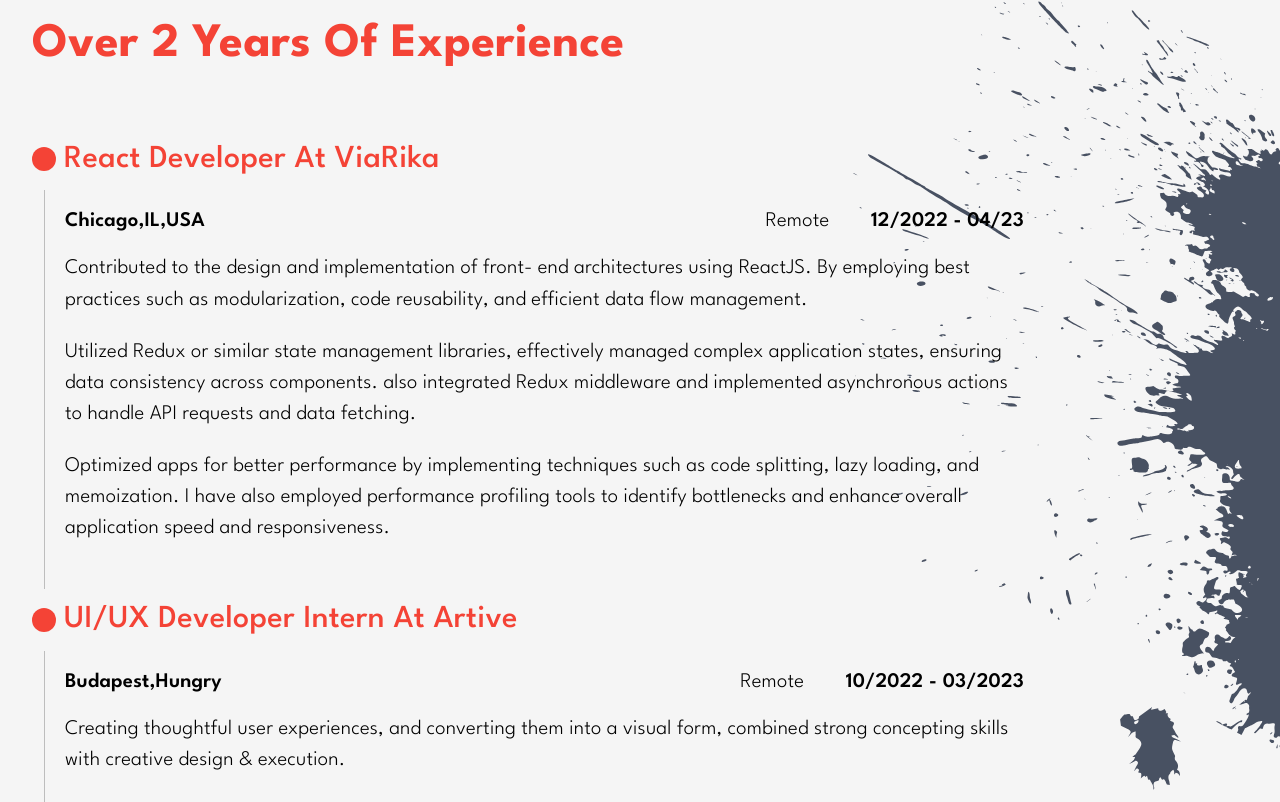
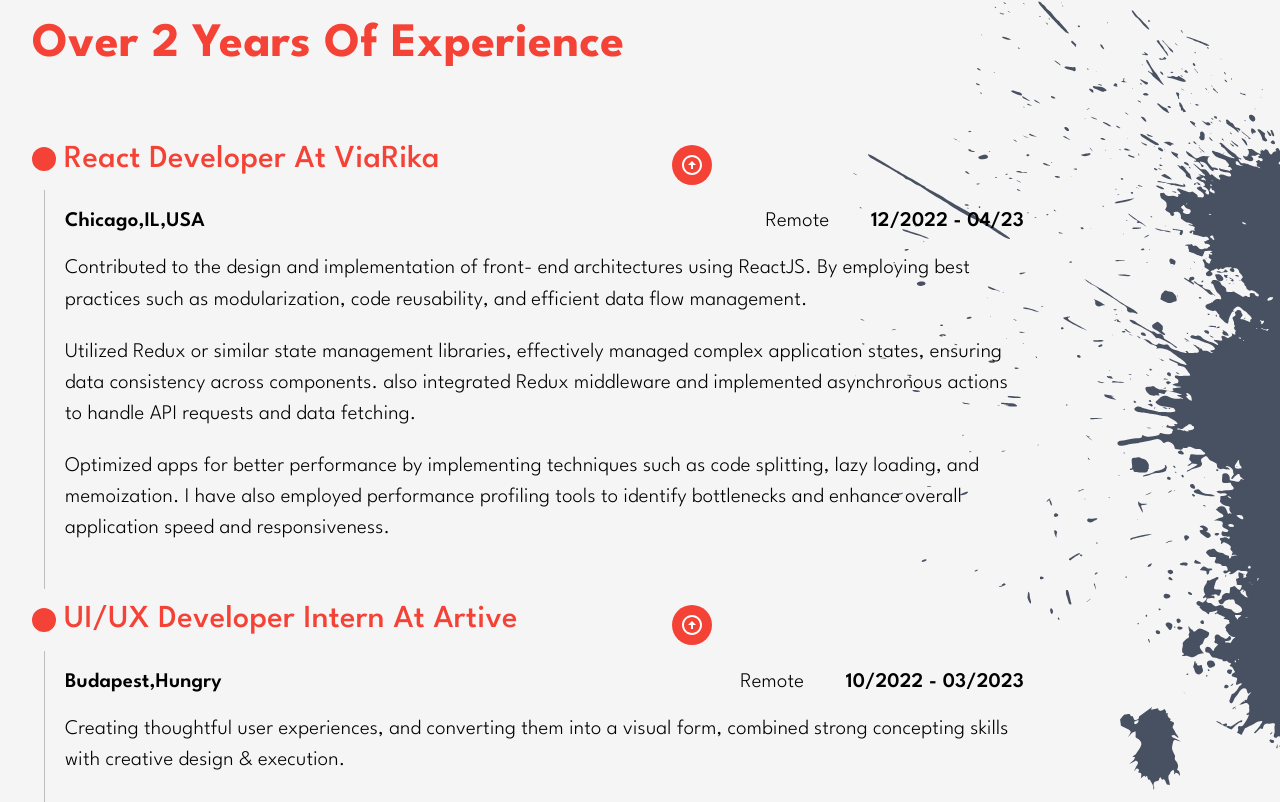
Before and after one commit to GeekkyCoder/Portfolio-2023, a React (Vite) app: page / in a window 1280 px wide. Shown: the part 1398-2200 px from the top of the page. Built offline with nearby package versions, Linux system fonts and the light colour scheme.

Commit message:
added toggle option for experience section

```diff
--- a/src/components/experience/stepper/data.ts
+++ b/src/components/experience/stepper/data.ts
@@ -1,15 +1,18 @@
-type Steps = {
-    label:string,
-    location:string,
-    type:string,
-    description1?:string,
-    description2?:string,
-    description3?:string,
-    duration:string,
-}
+export type Steps = {
+  id: number;
+  label: string;
+  location: string;
+  type: string;
+  description1?: string;
+  description2?: string;
+  description3?: string;
+  duration: string;
+  show: boolean;
+};
 
-export const steps:Steps[] = [
+export const steps: Steps[] = [
   {
+    id: 1,
     label: "React Developer At ViaRika",
     location: "Chicago,IL,USA",
     type: "Remote",
@@ -28,8 +31,10 @@ export const steps:Steps[] = [
                 memoization. I have also employed performance profiling
                 tools to identify bottlenecks and enhance overall
                 application speed and responsiveness.`,
+    show: true,
   },
   {
+    id: 2,
     label: "UI/UX Developer Intern At Artive",
     location: "Budapest,Hungry",
     type: "Remote",
@@ -43,14 +48,16 @@ export const steps:Steps[] = [
       mockups, and optimized graphics production.`,
     description3: `Communicating design strategy, rationale, and
       perspective and presenting UX and UI design concept.`,
+    show: true,
   },
   {
+    id: 3,
     label: "React Developer Intern At Hostelin",
     location: "Jamshoro,Pakistan",
     type: "Onsite",
     duration: "10/2022 - 30/2022",
     description1: `During my internship as a React developer At Hostelin, I had the invaluable opportunity to immerse myself in the world of web development and gain practical experience working with one of the most popular JavaScript libraries.`,
     description2: `One of the highlights of my internship was diving into the intricacies of React's component-based architecture. I became proficient in breaking down complex user interfaces into smaller, reusable components, fostering a modular and efficient development approach.`,
-      // description2: "",
+    show: true,
   },
 ];
--- a/src/components/experience/stepper/stepper.component.tsx
+++ b/src/components/experience/stepper/stepper.component.tsx
@@ -1,3 +1,5 @@
+import { useState } from "react";
+
 import {
   Box,
   Typography,
@@ -5,14 +7,26 @@ import {
   StepLabel,
   StepContent,
   Step,
+  Avatar,
+  ArrowCircleUpOutlined,
+  ArrowCircleDownOutlined,
 } from "../../../constants/mui.constants";
 
-import { steps } from "./data";
+import { steps, Steps } from "./data";
 
 const VerticalStepper = () => {
+  const [contentSteps, setContentSteps] = useState<Steps[]>(steps);
+
+  const toggleShow = (id: number) => {
+    setContentSteps((prevContentSteps) => {
+      return prevContentSteps.map((step) => {
+        return step.id === id ? { ...step, show: !step.show } : step;
+      });
+    });
+  };
 
   return (
-    <Box >
+    <Box>
       <Stepper
         orientation="vertical"
         sx={{
@@ -25,10 +39,28 @@ const VerticalStepper = () => {
           "& .MuiStepIcon-text": { fill: "none" },
         }}
       >
-        {steps.map((step, index) => (
-          <Step active expanded key={step.label}>
+        {contentSteps.map((step, index) => (
+          <Step active expanded key={step.label} sx={{ position: "relative" }}>
             <StepLabel>{step?.label}</StepLabel>
-            <StepContent>
+            <Box sx={{ position: "absolute", top: "1rem", left: "40rem" }}>
+              {step?.show ? (
+                <Avatar sx={{ bgcolor: "#F44336" }}>
+                  {" "}
+                  <ArrowCircleUpOutlined
+                    onClick={() => toggleShow(step.id)}
+                  />{" "}
+                </Avatar>
+              ) : (
+                <Avatar sx={{ bgcolor: "#F44336" }}>
+                  {" "}
+                  <ArrowCircleDownOutlined
+                    onClick={() => toggleShow(step.id)}
+                  />{" "}
+                </Avatar>
+              )}
+            </Box>
+
+            <StepContent sx={{ display: `${step.show ? "block" : "none"}` }}>
               <Box
                 sx={{
                   display: "flex",
--- a/src/constants/mui.constants.ts
+++ b/src/constants/mui.constants.ts
@@ -1,3 +1,5 @@
-import { Box, Container,styled,Link,Typography,Button,Stepper,StepLabel,Step,StepContent } from "@mui/material";
+import { Box, Container,styled,Link,Typography,Button,Stepper,StepLabel,Step,StepContent,Avatar } from "@mui/material";
 
-export { Box, Container,styled,Link, Typography,Button,Stepper,StepLabel,Step,StepContent };
+import {ArrowCircleDownOutlined,ArrowCircleUpOutlined} from "@mui/icons-material"
+
+export { Box, Container,styled,Link, Typography,Button,Stepper,StepLabel,Step,StepContent,ArrowCircleDownOutlined,ArrowCircleUpOutlined,Avatar };
```
Also changed, not shown: src/assets/arrow-down.svg (added). Lines whose indentation alone changed are shown as unchanged.
